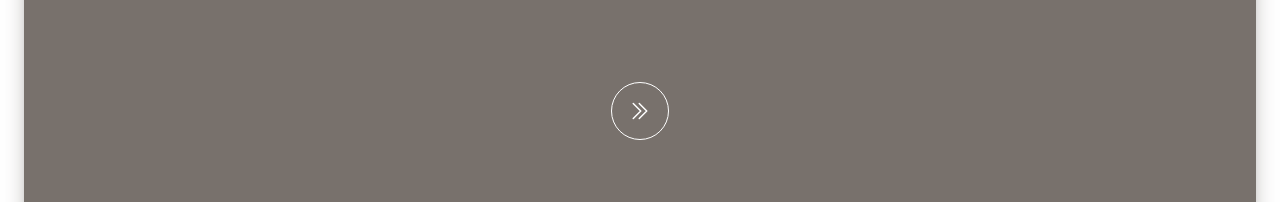
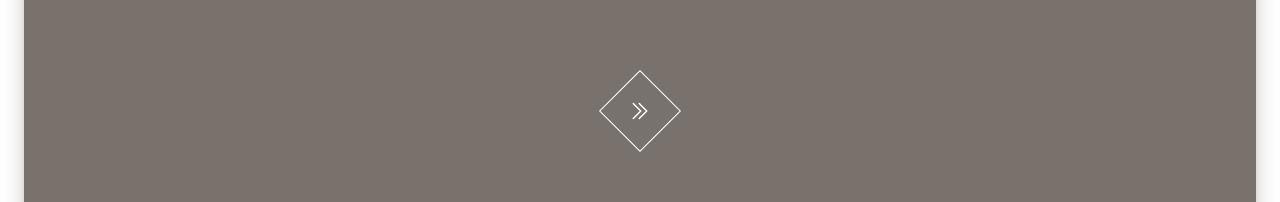
Before and after one commit to diepoe/heg-game, a SvelteKit app: page /real/01-start/permissions in a window 1280 px wide. Shown: the part 478-680 px from the top of the page. Built offline with nearby package versions, Linux system fonts and the light colour scheme.

Commit message:
change start button style

```diff
--- a/src/routes/real/01-start/+page.svelte
+++ b/src/routes/real/01-start/+page.svelte
@@ -13,14 +13,14 @@
 		<h1>Starte das Abenteuer!</h1>
 	</div>
 	<li class="grid place-items-center">
-		<a href="/real/02-game/a-scanner" class="p-4 rounded-full border border-white hover:bg-white group">
+		<a href="/real/02-game/a-scanner" class="p-4 transform rotate-45 border border-white hover:bg-white group">
 			<svg
 				xmlns="http://www.w3.org/2000/svg"
 				fill="none"
 				viewBox="0 0 24 24"
 				stroke-width="1.5"
 				stroke="currentColor"
-				class="w-6 h-6 stroke-white group-hover:stroke-primary-500"
+				class="w-6 h-6 stroke-white transform -rotate-45 group-hover:stroke-primary-500"
 				><path
 					stroke-linecap="round"
 					stroke-linejoin="round"
--- a/src/routes/real/01-start/permissions/+page.svelte
+++ b/src/routes/real/01-start/permissions/+page.svelte
@@ -29,14 +29,17 @@
 		</button>
 	</li>
 	<li class="grid place-items-center">
-		<a href="/real/01-start" class="p-4 rounded-full border border-white hover:bg-white group">
+		<a
+			href="/real/01-start"
+			class="p-4  transform rotate-45 border border-white hover:bg-white group"
+		>
 			<svg
 				xmlns="http://www.w3.org/2000/svg"
 				fill="none"
 				viewBox="0 0 24 24"
 				stroke-width="1.5"
 				stroke="currentColor"
-				class="w-6 h-6 stroke-white group-hover:stroke-primary-500"
+				class="w-6 h-6 transform -rotate-45 stroke-white group-hover:stroke-primary-500"
 				><path
 					stroke-linecap="round"
 					stroke-linejoin="round"
--- a/src/routes/real/01-start/story/+page.svelte
+++ b/src/routes/real/01-start/story/+page.svelte
@@ -17,7 +17,7 @@
 	<div class="grid place-items-center">
 		<a
 			href="/real/01-start/permissions"
-			class="p-4 rounded-full border border-white hover:bg-white group"
+			class="p-4 transform rotate-45 border border-white hover:bg-white group"
 		>
 			<svg
 				xmlns="http://www.w3.org/2000/svg"
@@ -25,7 +25,7 @@
 				viewBox="0 0 24 24"
 				stroke-width="1.5"
 				stroke="currentColor"
-				class="w-6 h-6 stroke-white group-hover:stroke-primary-500"
+				class="w-6 h-6 transform -rotate-45 stroke-white group-hover:stroke-primary-500"
 				><path
 					stroke-linecap="round"
 					stroke-linejoin="round"
```
